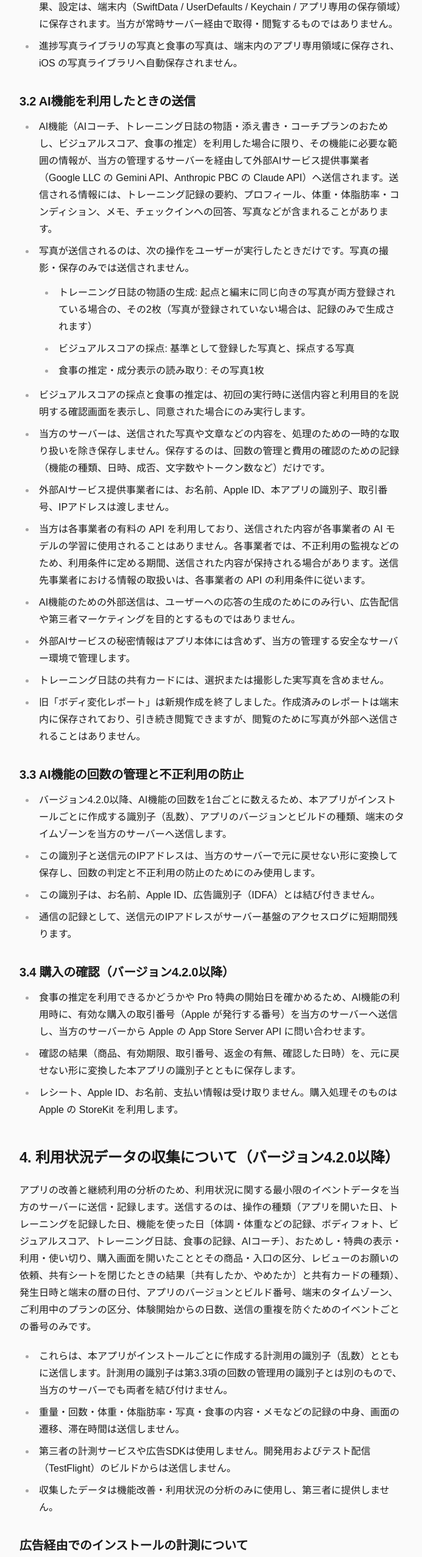
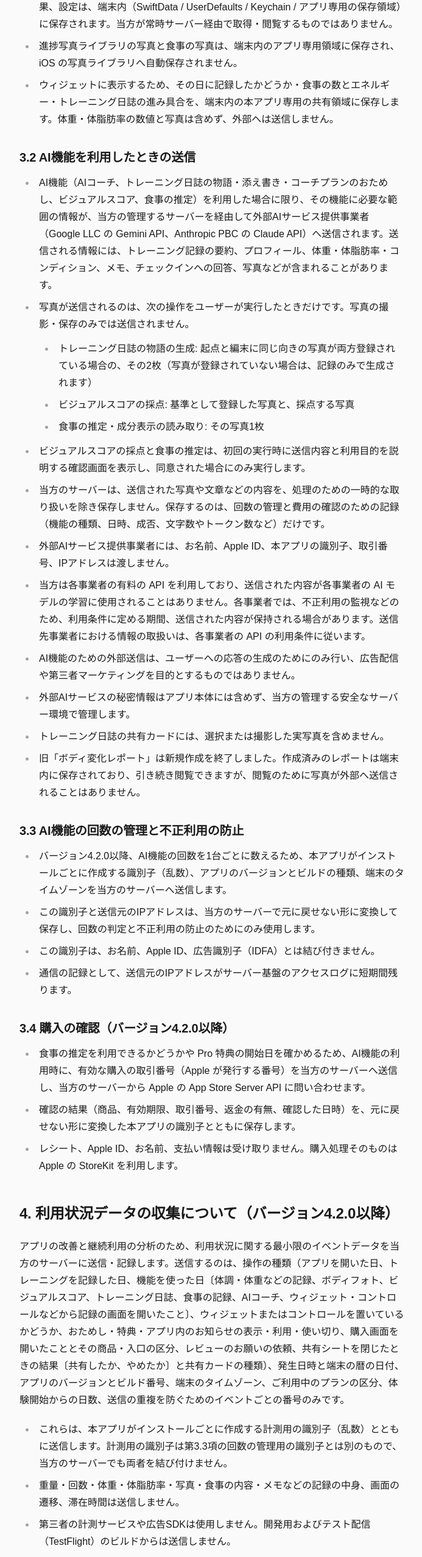
Before and after one commit to growthlab710/doublehub-site, a Next.js app: page /privacy/trainnote in a window 1280 px wide. Shown: the part 1880-4433 px from the top of the page at 61% size, without its empty margins (292-985 px from the left). Built offline with nearby package versions, Linux system fonts and the light colour scheme; no server answers; a web font is replaced by a local one.

Commit message:
docs(privacy): TrainNote のポリシーに 4.5.0 のウィジェット・コントロールとお知らせの利用状況、ウィジェットのための端末内の保存を追記

```diff
--- a/src/app/(marketing)/privacy/trainnote/page.tsx
+++ b/src/app/(marketing)/privacy/trainnote/page.tsx
@@ -17,6 +17,11 @@ import { PrivacyLayout } from '../_components/PrivacyLayout';
  * 2026-10-02: 食事を「テキストで記録」する機能（写真のない食事を、入力したテキストだけで推定する）の追加に伴い改訂。
  *   第 1 項の食事の記録と第 2 項の利用目的に「テキストで入力した食事の内容」を追記。送信（第 3.2 項）と注意書き（第 8 項）は今の文で足りる。
  *   項目レベルの正本は TrainNote リポジトリ docs/data-transmission-inventory.md §6.4。
+ *
+ * 2026-10-15: Ver.4.5.0（ホーム画面・ロック画面のウィジェット、コントロール、アプリ内のお知らせ）の提出に先立ち改訂。
+ *   第 4 項の利用状況の一覧に、ウィジェット・コントロールなどから記録の画面を開いたこと・置いているかどうか・アプリ内のお知らせを追記。
+ *   第 3.1 項に、ウィジェットのために端末内の共有領域（App Group）へ保存する情報を追記（外部送信なし）。
+ *   項目レベルの正本は TrainNote リポジトリ docs/data-transmission-inventory.md §7.2・docs/widgets-quick-access-plan.md §4.2・§9。
  */
 export const metadata: Metadata = {
   title: 'TrainNote プライバシーポリシー',
@@ -30,7 +35,7 @@ export default function TrainNotePrivacyPage() {
     <PrivacyLayout
       title="TrainNote プライバシーポリシー"
       productLabel="TrainNote"
-      lastUpdated="2026-10-02"
+      lastUpdated="2026-10-15"
     >
       <p>
         GrowthLab（以下「当方」）は、TrainNote（以下「本アプリ」）で取り扱う情報について、以下のとおり定めます。
@@ -93,6 +98,9 @@ export default function TrainNotePrivacyPage() {
         </li>
         <li>
           進捗写真ライブラリの写真と食事の写真は、端末内のアプリ専用領域に保存され、iOS の写真ライブラリへ自動保存されません。
+        </li>
+        <li>
+          ウィジェットに表示するため、その日に記録したかどうか・食事の数とエネルギー・トレーニング日誌の進み具合を、端末内の本アプリ専用の共有領域に保存します。体重・体脂肪率の数値と写真は含めず、外部へは送信しません。
         </li>
       </ul>
 
@@ -162,7 +170,7 @@ export default function TrainNotePrivacyPage() {
 
       <h2>4. 利用状況データの収集について（バージョン4.2.0以降）</h2>
       <p>
-        アプリの改善と継続利用の分析のため、利用状況に関する最小限のイベントデータを当方のサーバーに送信・記録します。送信するのは、操作の種類（アプリを開いた日、トレーニングを記録した日、機能を使った日〔体調・体重などの記録、ボディフォト、ビジュアルスコア、トレーニング日誌、食事の記録、AIコーチ〕、おためし・特典の表示・利用・使い切り、購入画面を開いたこととその商品・入口の区分、レビューのお願いの依頼、共有シートを閉じたときの結果〔共有したか、やめたか〕と共有カードの種類）、発生日時と端末の暦の日付、アプリのバージョンとビルド番号、端末のタイムゾーン、ご利用中のプランの区分、体験開始からの日数、送信の重複を防ぐためのイベントごとの番号のみです。
+        アプリの改善と継続利用の分析のため、利用状況に関する最小限のイベントデータを当方のサーバーに送信・記録します。送信するのは、操作の種類（アプリを開いた日、トレーニングを記録した日、機能を使った日〔体調・体重などの記録、ボディフォト、ビジュアルスコア、トレーニング日誌、食事の記録、AIコーチ、ウィジェット・コントロールなどから記録の画面を開いたこと〕、ウィジェットまたはコントロールを置いているかどうか、おためし・特典・アプリ内のお知らせの表示・利用・使い切り、購入画面を開いたこととその商品・入口の区分、レビューのお願いの依頼、共有シートを閉じたときの結果〔共有したか、やめたか〕と共有カードの種類）、発生日時と端末の暦の日付、アプリのバージョンとビルド番号、端末のタイムゾーン、ご利用中のプランの区分、体験開始からの日数、送信の重複を防ぐためのイベントごとの番号のみです。
       </p>
       <ul>
         <li>
@@ -251,6 +259,9 @@ export default function TrainNotePrivacyPage() {
         <li>
           2026-10-02: 写真のない食事をテキストで記録する機能の追加に伴い、取得する情報と利用目的に、テキストで入力した食事の内容を追記しました。
         </li>
+        <li>
+          2026-10-15: バージョン4.5.0（ウィジェット・コントロールの追加）に伴い、利用状況の記録の対象と、ウィジェットのために端末内に保存する情報を追記しました。
+        </li>
       </ul>
 
       <h2>10. お問い合わせ先</h2>
```
